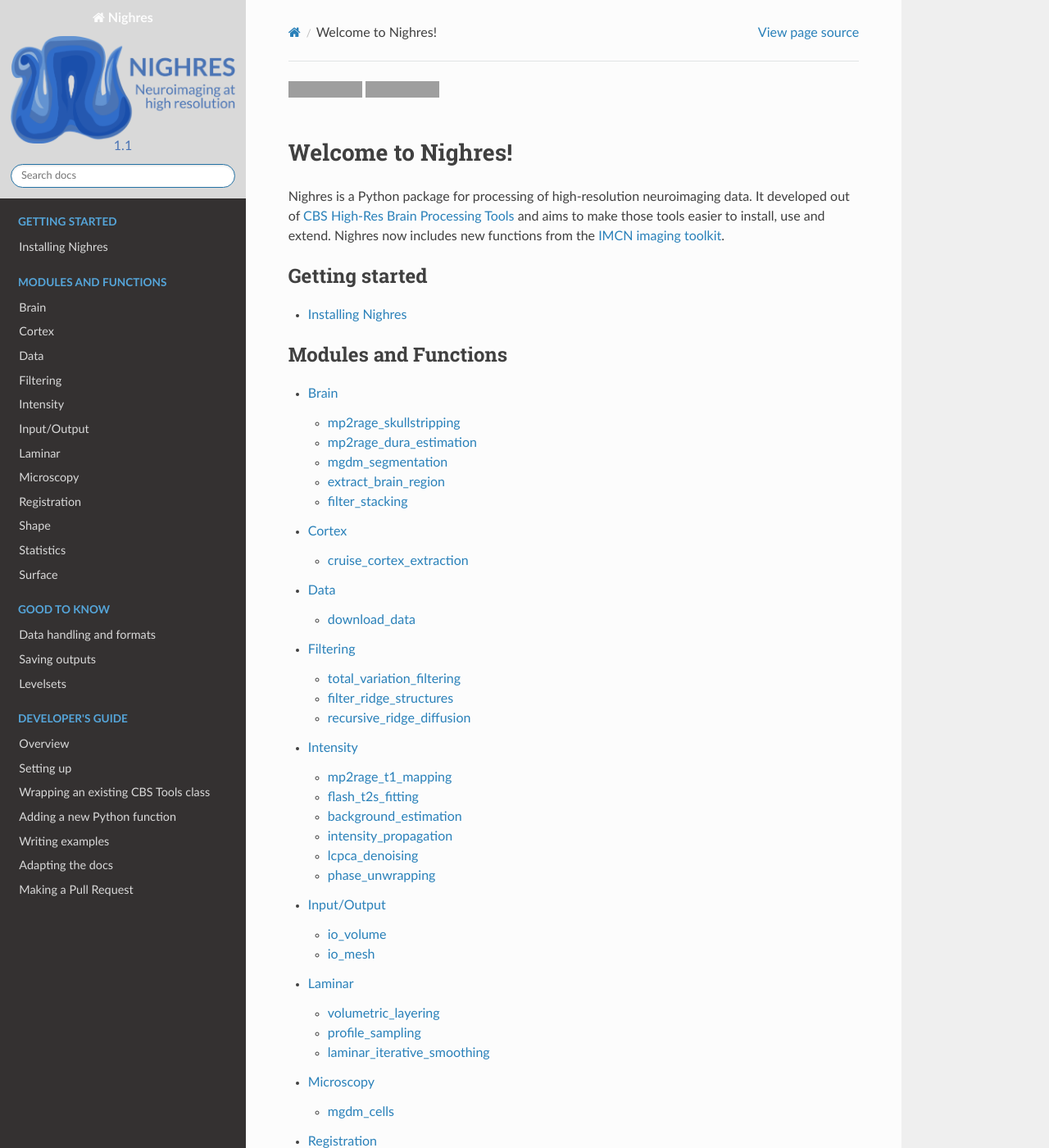
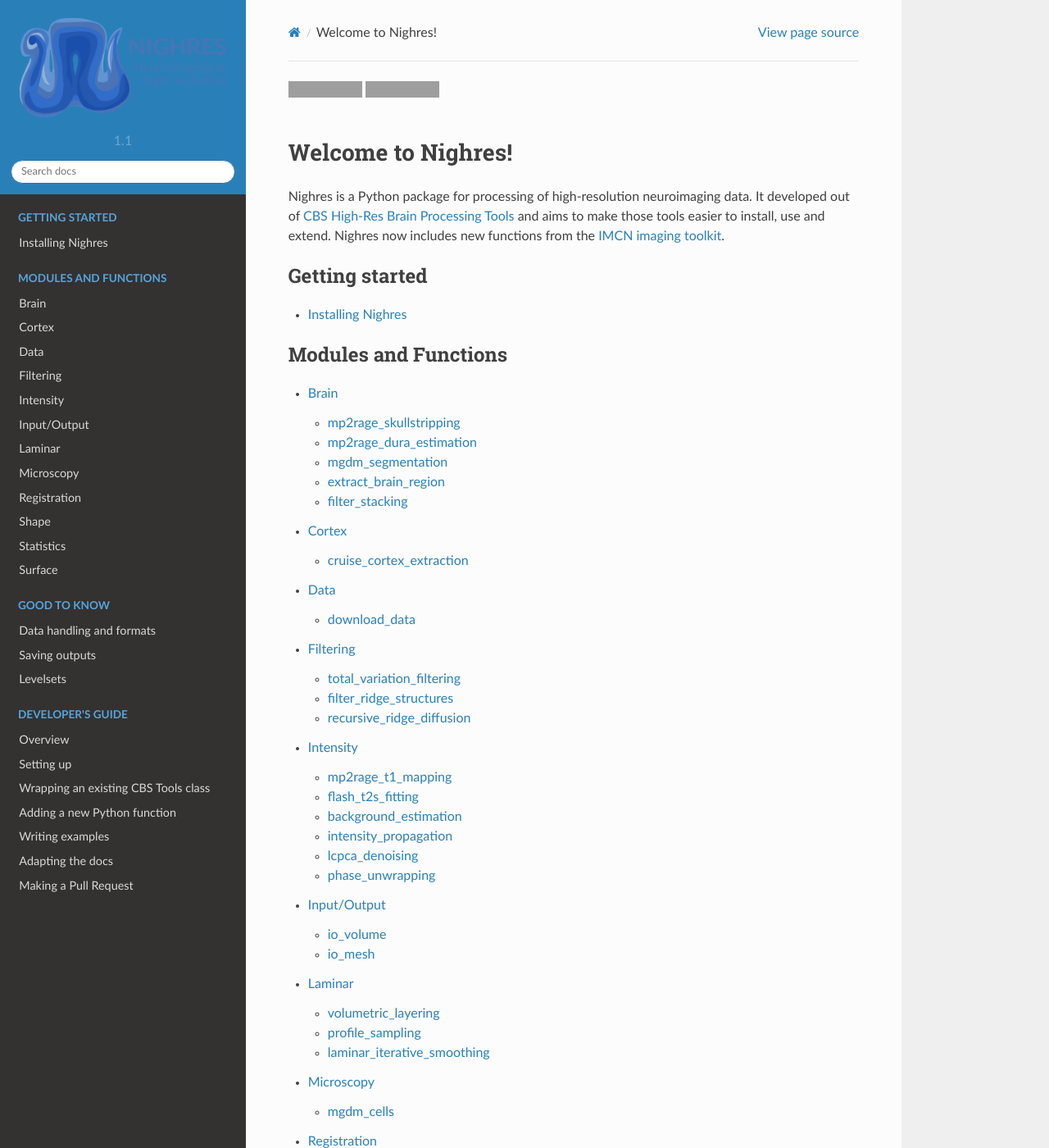
Before and after one commit to nighres/nighres, a Sphinx documentation site: the page built from doc/index.rst, in a window 1280 px wide and 1400 px high. Shown: the whole window at 82% size. Built offline with Sphinx 7.4.7 and the Read the Docs theme 2.0.0, drawn with Linux system fonts in a browser that asks for light colours; pages that are not in the unit, such as notebooks, are missing from menus; grey boxes are pictures that could not be loaded.

Commit message:
still fixing docs

```diff
--- a/doc/conf.py
+++ b/doc/conf.py
@@ -140,9 +140,9 @@ def setup(app):
 # documentation.
 #
 # html_theme_options = {'rightsidebar': True}
-# html_theme_options = {
-#     'logo_only': True,  # if we have a html_logo below, this shows /only/ the logo with no title text
-# }
+html_theme_options = {
+    'logo_only': True,  # if we have a html_logo below, this shows /only/ the logo with no title text
+}
 
 
 # html_title = 'Nighres'
@@ -150,7 +150,7 @@ def setup(app):
 # Add any paths that contain custom static files (such as style sheets) here,
 # relative to this directory. They are copied after the builtin static files,
 # so a file named "default.css" will overwrite the builtin "default.css".
-html_static_path = ['_static']
+html_static_path = []
 
 
 html_logo = '_static/nighres_logo.png'
```
Also changed, not shown: doc/_static/nighres_logo.svg (deleted).
